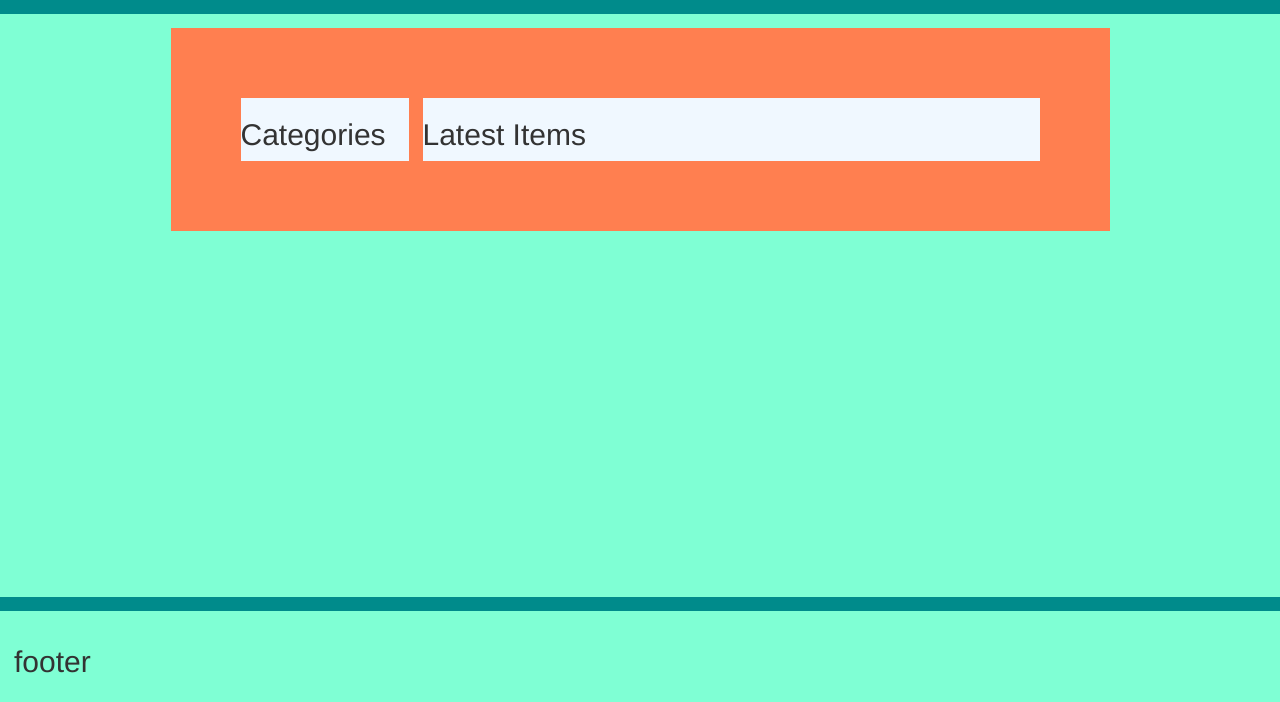
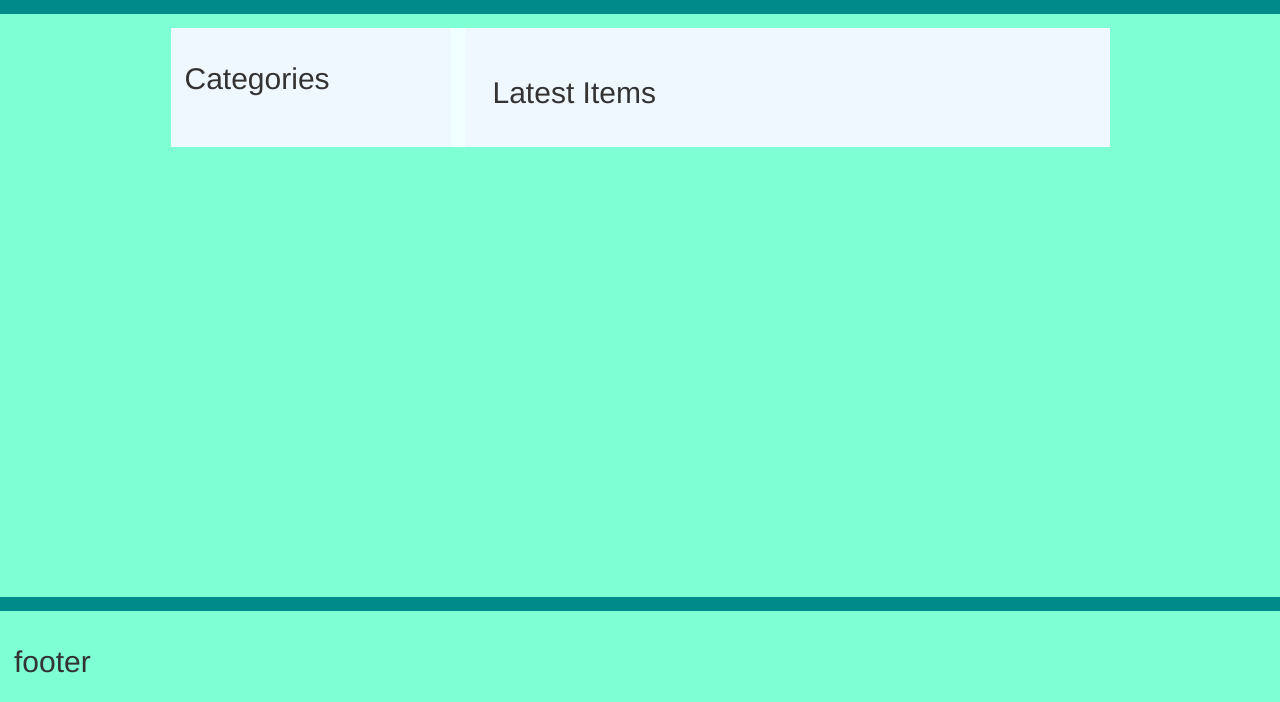
Before and after one commit to npwaters/item-catalog-web-application, a Flask app: page / in a window 1280 px wide. Shown: the part 98-800 px from the top of the page. Run offline with Flask 2, Linux system fonts and the light colour scheme; data that the repository does not hold is empty; parts of the project's set-up code (start-up, migrations or seed data) failed here and were passed over; some libraries are stand-ins or nearby versions.

Commit message:
feat: Improve category and catalog item list layout

```diff
--- a/static/styles.css
+++ b/static/styles.css
@@ -14,9 +14,9 @@ body {
     display: grid;
     grid-gap: 1em;
     grid: 'nav content' 1fr
-    / 12em 1fr;
-    background-color: coral;
-    padding: 5em;
+    / 20em 1fr;
+    /*background-color: coral;*/
+    /*padding: 5em;*/
 }
 
 #container {
@@ -40,12 +40,18 @@ body {
 
   }
 }
-#content { grid-area: content; }
+#content {
+    grid-area: content;
+    padding: 2em;
+}
 header {
     grid-area: header;
     position: relative;
 }
-nav { grid-area: nav; }
+nav {
+    grid-area: nav;
+    padding: 1em;
+}
 main { grid-area: main; }
 footer { grid-area: footer; }
 
```
